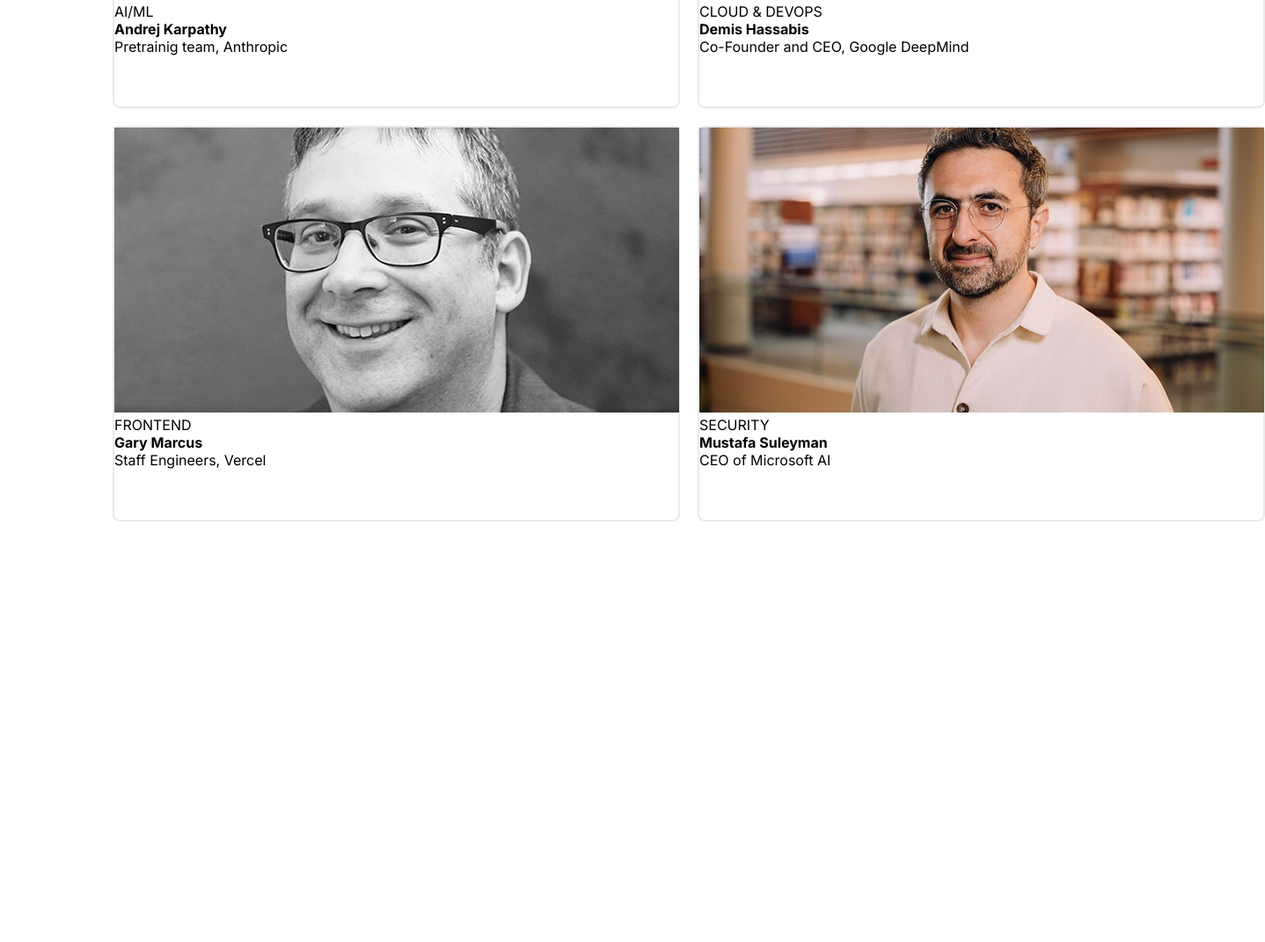
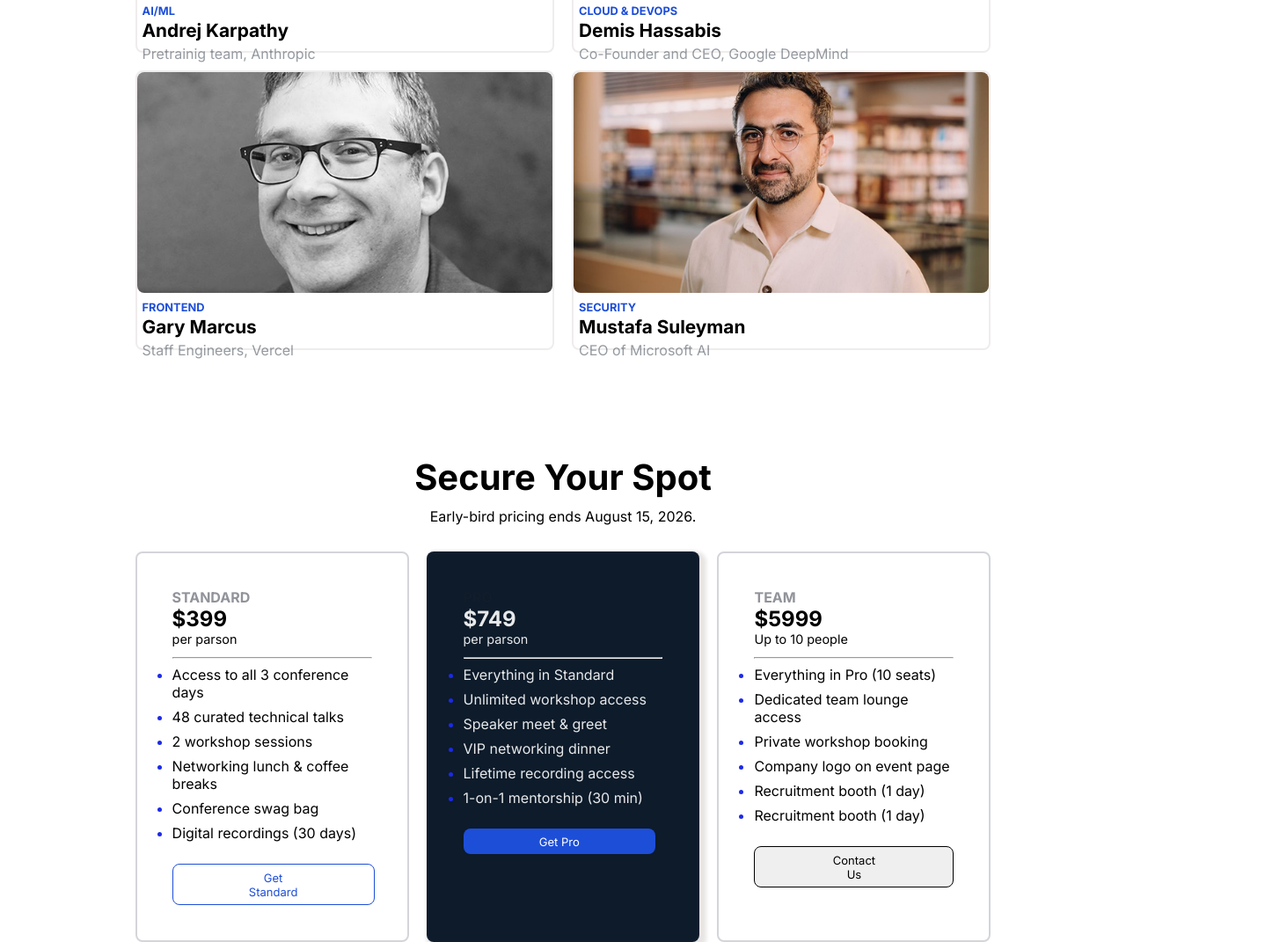
Before and after one commit to Tanbir76/devConf-protfollio, a plain HTML site: page index.html in a window 1280 px wide. Shown: the part 1273-2344 px from the top of the page at 88% size, 1438 px wide, since content can reach past the window. Before the commit the page ends 1866 px from the top, so only its background shows below. Drawn offline with Linux system fonts and the light colour scheme.

Commit message:
pricing-section-added

```diff
--- a/index.html
+++ b/index.html
@@ -31,7 +31,7 @@
     </nav>
 
     <!--  banner-section-style-here  -->
-    <section class="container">
+    <section>
         <div class="banner-container">
             <div class="banner-content">
                 <h3>Code. <span style="font-style: italic;"> Connect.</span>Create</h3>
@@ -39,6 +39,7 @@
                     days
                     of cutting-edge talks, hands-on workshops, <br> and meaningful connections.</p>
             </div>
+
             <button class="btn banner-btn">Register Now</button>
         </div>
     </section>
@@ -51,31 +52,86 @@
             <div class="speaker-cards">
                 <div class="speaker-card1">
                     <img src="./images/andrej.png" alt="andrej images">
-                    <p>AI/ML</p>
+                    <h5>AI/ML</h5>
                     <h4>Andrej Karpathy</h4>
                     <p>Pretrainig team, Anthropic</p>
                 </div>
                 <div class="speaker-card1">
                     <img src="./images/demis.png" alt="demis">
-                    <p>CLOUD & DEVOPS</p>
+                    <h5>CLOUD & DEVOPS</h5>
                     <h4>Demis Hassabis </h4>
                     <p>Co-Founder and CEO, Google DeepMind</p>
                 </div>
                 <div class="speaker-card1">
                     <img src="./images/gary.png" alt="gary">
-                    <p>FRONTEND</p>
+                    <h5>FRONTEND</h5>
                     <h4>Gary Marcus</h4>
                     <p>Staff Engineers, Vercel</p>
                 </div>
                 <div class="speaker-card1">
                     <img src="./images/mustafa.png" alt="mustafa">
-                    <p>SECURITY</p>
+                    <h5>SECURITY</h5>
                     <h4>Mustafa Suleyman</h4>
                     <p>CEO of Microsoft AI</p>
                 </div>
             </div>
         </div>
      </section>
+     <!-- pricing-section-style-here  -->
+      <section class="container">
+        <div class="pricing-section-title">
+            <h2>Secure Your Spot</h2>
+            <p>Early-bird pricing ends August 15, 2026.</p>
+        </div>
+        <div class="pricing-container">
+            <div class="pricing-cards">
+                <h4>STANDARD</h4>
+                <h1>$399</h1>
+                <p>per parson</p>
+                <hr>
+                <ul>
+                    <li>Access to all 3 conference days</li>
+                    <li>48 curated technical talks</li>
+                    <li>2 workshop sessions</li>
+                    <li>Networking lunch & coffee breaks</li>
+                    <li>Conference swag bag</li>
+                    <li>Digital recordings (30 days)</li>
+                </ul>
+                <button class=" cards-btn1">Get Standard</button>
+            </div>
+            <div class="pricing-cards pro-style-card">
+                <h4>PRO</h4>
+                <h1>$749</h1>
+                <p>per parson</p>
+                <hr>
+                <ul>
+                    <li>Everything in Standard</li>
+                    <li>Unlimited workshop access</li>
+                    <li>Speaker meet & greet</li>
+                    <li>VIP networking dinner</li>
+                    <li>Lifetime recording access</li>
+                    <li>1-on-1 mentorship (30 min)</li>
+                </ul>
+                <button class="cards-btn2">Get Pro</button>
+            </div>
+            <div class="pricing-cards">
+            <h4>TEAM</h4>
+                <h1>$5999</h1>
+                <p>Up to 10 people</p>
+                <hr>
+                <ul>
+                    <li>Everything in Pro (10 seats)</li>
+                    <li>Dedicated team lounge access</li>
+                    <li>Private workshop booking</li>
+                    <li>Company logo on event page</li>
+                    <li>Recruitment booth (1 day)</li>
+                    <li>Recruitment booth (1 day)</li>
+                </ul>
+                <button class="cards-btn3">Contact Us</button>
+            </div>
+
+        </div>
+      </section>
 </body>
 
 </html>
--- a/style/style.css
+++ b/style/style.css
@@ -10,7 +10,7 @@
 }
 
 .container {
-    padding: 0px 10%;
+    padding: 0px 12%;
 }
 
 .nav-logo {
@@ -38,7 +38,7 @@
 
 .nav-link-page ul {
     display: flex;
-    gap: 35px;
+    gap: 30px;
     text-decoration: none;
 }
 
@@ -66,6 +66,7 @@
 /* banner-section-style-here */
 
 .banner-container {
+    max-height: 900px;
     text-align: center;
     height: 90vh;
     background-image: linear-gradient(rgba(0, 0, 0, 0.2), rgba(0, 0, 0, 0.2)),url("../images/banner.jpg");
@@ -73,20 +74,20 @@
     background-position: center;
     background-repeat: no-repeat;
     display: flex;
+    justify-content:space-evenly;
     flex-direction: column;
     align-items: center;
 
 
 }
 .banner-container button{
-    margin-top:25%;
+    margin-top:16%;
     font-size: 1em;
     padding: 15px 45px;
 }
 .banner-content{
-    margin-top: 10%;
+    margin-top: 5%;
 }
-
 .banner-content h3 {
     font-size: 4em;
     font-weight: bolder;
@@ -101,7 +102,7 @@
 }
 /* speaker-profile-style-here */
 .speakers-container{
-    margin-top: 80px ;
+    margin-top: 150px ;
 }
 .speaker-content-title{
     text-align: center;
@@ -117,14 +118,104 @@
 
 }
 .speaker-card1{
-    width: 645px;
-    height: 450px;
-    border:2px solid rgba(70, 56, 56, 0.103);
+    border:2px solid rgba(70, 33, 33, 0.082);
+    border-radius: 8px;
+    object-fit: cover;
+
+}
+.speaker-card1 img{
+    width: 100%;
+    height:80%;
+    object-fit: cover;
+    border-radius: 8px;
+}
+.speaker-card1 h5{
+    color: #1D4ED8;
+    font-size: 0.8rem;
+    margin: 5px 0px 2px 6px;
+
+}
+.speaker-card1 p{
+font-size: 1rem;
+ margin-left: 6px;
+ color:#0d1b2a70;
+}
+.speaker-card1 h4{
+    margin-left: 6px;
+    font-size: 1.3rem;
+    margin-bottom: 4px;
+}
+/* pricing-section-style-here */
+.pricing-section-title{
+ margin-top: 120px ;
+ text-align: center;
+
+}
+.pricing-section-title h2{
+   font-size: 2.5rem;
+   margin-bottom:10px;
+}
+.pricing-section-title p{
+    font-size: 1rem;
+
+}
+.pricing-container{
+    margin-top: 30px;
+    display: grid;
+    grid-template-columns: repeat(3, 1fr);
+    gap: 20px;
+
+}
+.pricing-cards{
+    border:2px solid #1b243f31;
+    padding: 40px;
     border-radius: 8px;
 
 }
-.speaker-card img{
-    width: 100%;
-    height:100%;
-    object-fit: cover;
+.pricing-cards h4{
+    font-size: 1rem;
+    color: #191e2c7a;
 }
+.pricing-cards p{
+    font-size: 0.9rem;
+    margin-bottom: 12px;
+}
+.cards-btn1{
+    padding: 3% 38%;
+    border: 1px solid #1D4ED8;
+    background-color: white;
+    border-radius: 8px;
+    color: #1D4ED8;
+    font-size: 13px;
+    margin-top: 17px;
+}
+.cards-btn2{
+    padding: 3% 38%;
+    border: none;
+    background-color: #1D4ED8;
+    border-radius: 8px;
+    color: white;
+    font-size: 13px;
+    margin-top: 17px;
+}
+.cards-btn3{
+     padding: 3% 38%;
+    border:1px solid black;
+    border-radius: 8px;
+    font-size: 13px;
+    margin-top: 17px;
+}
+
+
+.pricing-cards ul li::marker {
+  color: rgb(28, 42, 231);
+}
+.pricing-cards ul li{
+    font-size: 1rem;
+    margin: 8px 0;
+}
+.pro-style-card{
+    background-color: #0D1B2A;
+    color: rgba(255, 255, 255, 0.904);
+    box-shadow: 4px 4px 4px 4px rgba(56, 40, 38, 0.116);
+}
```
